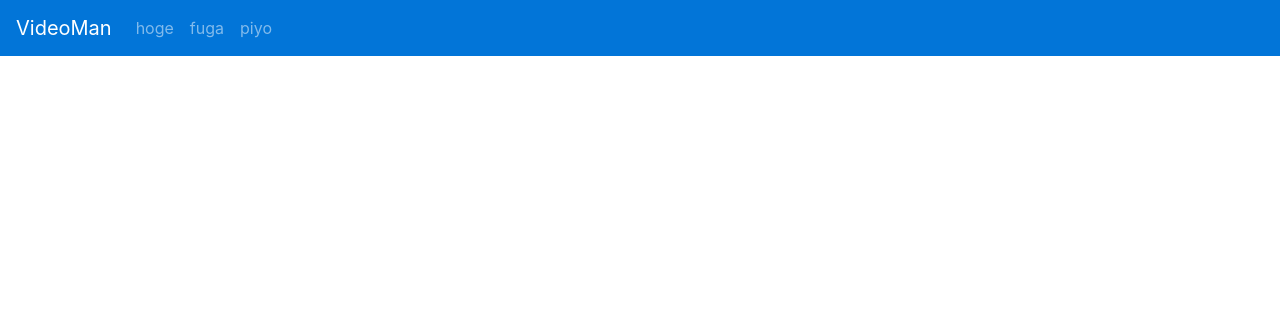
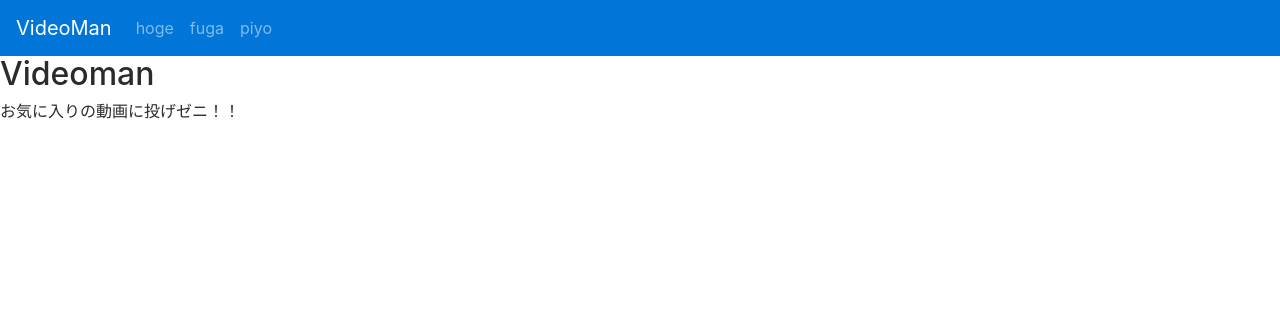
Before and after one commit to hirony-jp/tipvideo_old, a PHP site: page / in a window 1280 px wide. Shown: the top 316 px of the page. Run offline with PHP 8.4, Linux system fonts and the light colour scheme; some libraries are stand-ins or nearby versions.

Commit message:
add manual

```diff
--- a/index.php
+++ b/index.php
@@ -1,7 +1,8 @@
 <?php require("header.php"); ?>
 
 
-
+<h2>Videoman</h2>
+<p>お気に入りの動画に投げゼニ！！</p>
 
 
 <?php require("footer.php"); ?>
```
